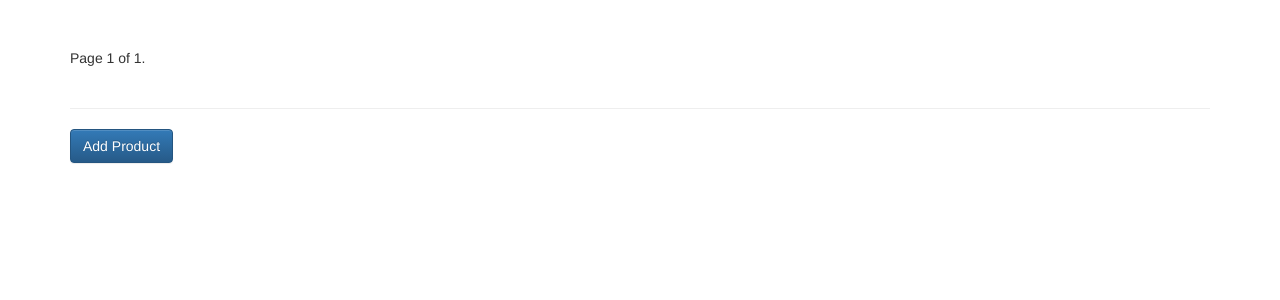
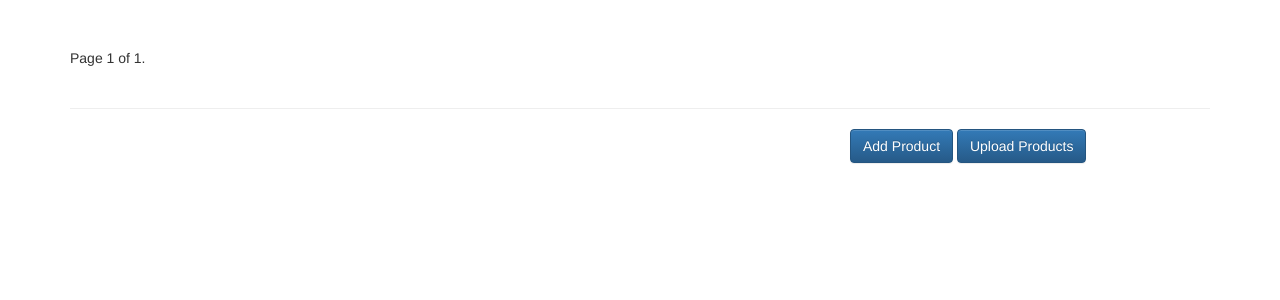
Before and after one commit to dave-worley/django-generic, a Django app: page / in a window 1280 px wide. Shown: the part 73-373 px from the top of the page. Run offline with Django 3.2, Linux system fonts and the light colour scheme; data that the repository does not hold is empty; some libraries are stand-ins or nearby versions.

Commit message:
Very simple CSV upload handling

```diff
--- a/ProductCatalog/catalogmanager/forms.py
+++ b/ProductCatalog/catalogmanager/forms.py
@@ -1,4 +1,5 @@
 from django.forms import ModelForm
+from django import forms
 from .models import Product
 
 class ProductForm(ModelForm):
@@ -13,3 +14,6 @@ class ProductForm(ModelForm):
             'weight',
             'value',
         )
+
+class ProductsUploadForm(forms.Form):
+    file = forms.FileField()
--- a/ProductCatalog/catalogmanager/urls.py
+++ b/ProductCatalog/catalogmanager/urls.py
@@ -5,5 +5,6 @@ urlpatterns = [
     url(r'^add/', views.addProduct, name='addproduct'),
     url(r'^edit/(?P<product_id>\d+)/', views.addProduct, name='editproduct'),
     url(r'^remove/(?P<product_id>\d+)/', views.removeProduct, name='removeproduct'),
+    url(r'^upload/', views.uploadProducts, name='uploadproducts'),
     url(r'^(?P<product_id>\d+)/', views.productDetail, name='product'),
 ]
--- a/ProductCatalog/catalogmanager/views.py
+++ b/ProductCatalog/catalogmanager/views.py
@@ -1,9 +1,12 @@
+import csv
+from io import TextIOWrapper
 from django.shortcuts import render
 from django.http import HttpResponseRedirect
 from django.core.urlresolvers import reverse
 from django.core.paginator import Paginator, EmptyPage, PageNotAnInteger
 from .models import Product
 from .forms import ProductForm
+from .forms import ProductsUploadForm
 
 # Create your views here.
 def index(request):
@@ -59,9 +62,42 @@ def addProduct(request, product_id=None):
         'is_editing': True if product else False
     })
 
+
 def removeProduct(request, product_id):
-    product = Product.objects.get(pk = product_id)
+    product = Product.objects.get(pk=product_id)
     name = product.name
     product.delete()
     request.session['message'] = 'Product {} was successfully deleted.'.format(name)
     return HttpResponseRedirect(reverse('home'))
+
+
+def handle_products_csv(csv_file):
+    f = TextIOWrapper(csv_file.file, encoding='ascii')
+    reader = csv.reader(f)
+    products = []
+    for row in reader:
+        product = Product.objects.create(
+            name=row[0],
+            description=row[1],
+            width=row[2],
+            length=row[3],
+            height=row[4],
+            weight=row[5],
+            value=row[6]
+        )
+        products.append(product)
+    return products
+
+
+def uploadProducts(request):
+    products = None
+    if request.method == 'GET':
+        form = ProductsUploadForm()
+    else:
+        form = ProductsUploadForm(request.POST, request.FILES)
+        if form.is_valid():
+            products = handle_products_csv(request.FILES['file'])
+    return render(request, 'catalogmanager/products_upload.html', {
+        'form': form,
+        'products': products
+    })
--- a/ProductCatalog/templates/catalogmanager/index.html
+++ b/ProductCatalog/templates/catalogmanager/index.html
@@ -39,8 +39,9 @@
   </div>
   <hr/>
   <div class="row">
-    <div class="col-md-4 offset-8">
+    <div class="col-md-4 col-md-offset-8">
       <a href="{% url 'addproduct' %}" class="btn btn-primary" id="add-product">Add Product</a>
+      <a href="{% url 'uploadproducts' %}" class="btn btn-primary" id="upload-product">Upload Products</a>
     </div>
   </div>
 {% endblock %}
```
Also changed, not shown: ProductCatalog/templates/catalogmanager/products_upload.html (added, +36 -0 lines).
